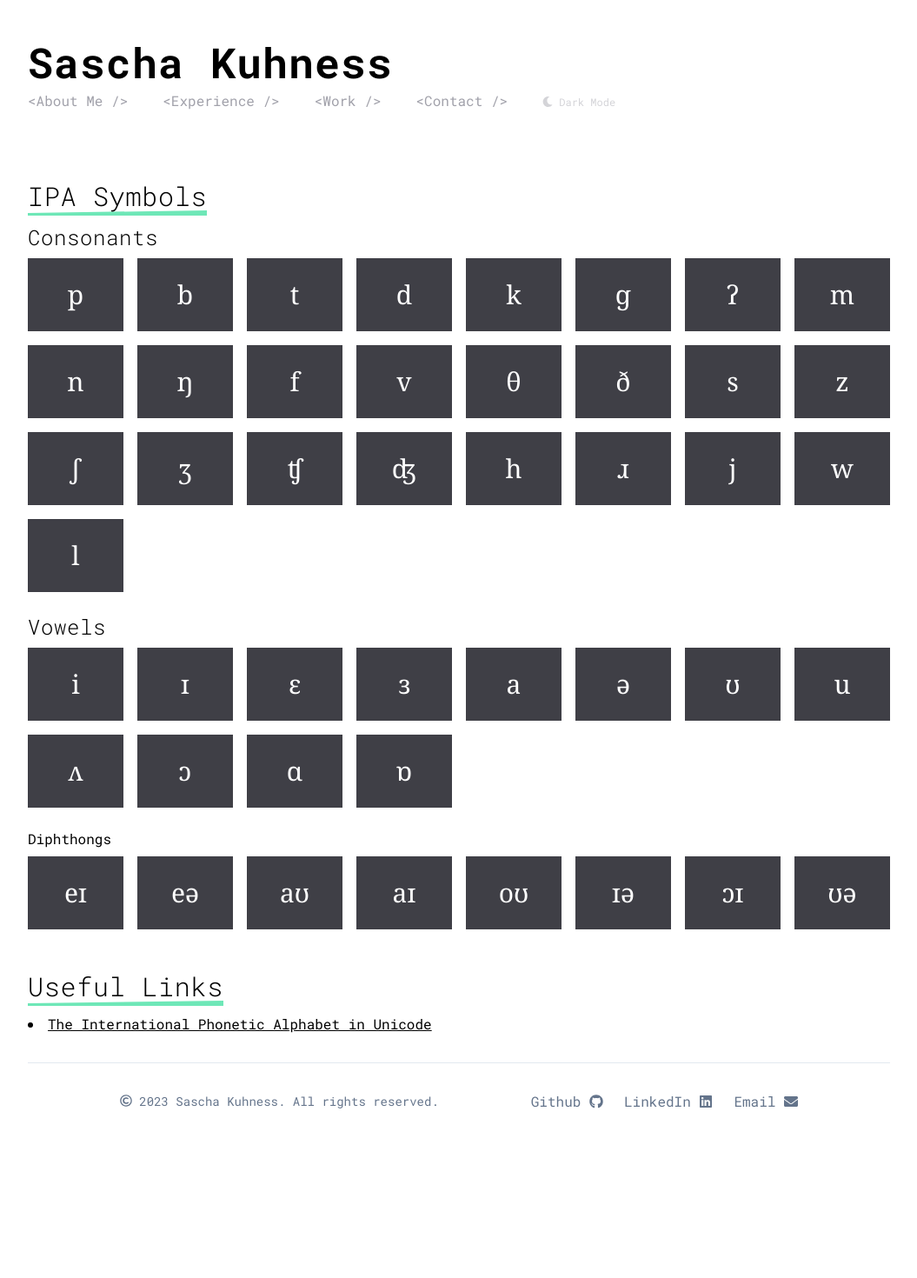
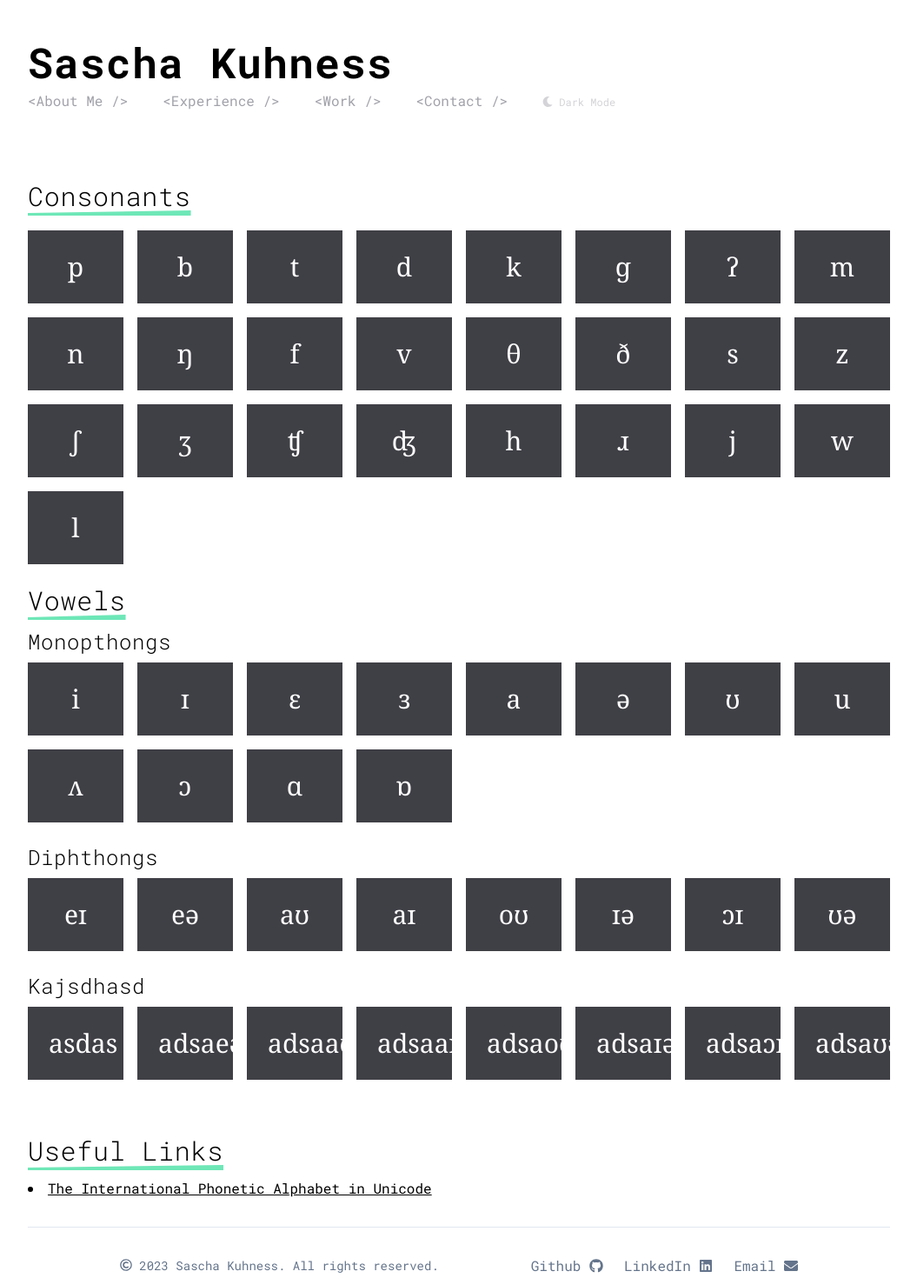
Before and after one commit to SaschaVII/portfolio, a Next.js app: page /ipa in a window 1280 px wide. Shown: the top 1470 px of the page at 87% size, without its empty margins (112-1167 px from the left). Before the commit the page ends 1303 px from the top, so only its background shows below. Built offline with nearby package versions, Linux system fonts and the light colour scheme.

Commit message:
Refactor ipaData visualisation

```diff
--- a/pages/ipa.js
+++ b/pages/ipa.js
@@ -1,7 +1,6 @@
 import IpaCard from "@/components/ipaCard";
 import IpaMerger from "@/components/ipaMerger";
 import Head from "next/head";
-import { parse } from "postcss";
 import { useState, useEffect } from "react";
 
 const Contact = () => {
@@ -23,6 +22,22 @@ const Contact = () => {
 
     const addToIpaMerger = symbol => setMergedString(current => current + symbol);
     const deleteMergedString = () => setMergedString("");
+    const generateSubHeaderOrIpaCards = (item, itemKey) => {
+        console.log("item", item);
+        if (Array.isArray(item)) {
+            return (
+                <>
+                    <h2 className="capitalize">{itemKey}</h2>
+                    <div className="grid grid-cols-1 md:grid-cols-4 lg:grid-cols-8 gap-4 py-2 mb-4">
+                        {item.map((text, index) => (
+                                <IpaCard key={index} title={text} clickHandler={addToIpaMerger} />
+                        ))}
+                    </div>
+                </>
+            );
+        }
+        return Object.keys(item).map(key => generateSubHeaderOrIpaCards(item[key], key));
+    }
 
     return (
         <>
@@ -31,25 +46,12 @@ const Contact = () => {
             </Head>
             <div className="container mt-5 sm:mt-20">
                 <section>
-                    <h1 className="mb-2 inline-block is-underlined">IPA Symbols</h1>
-                    <h2>Consonants</h2>
-                    <div className="grid grid-cols-1 md:grid-cols-4 lg:grid-cols-8 gap-4 py-2 mb-4">
-                    {ipaData?.consonants?.map((text, index) => (
-                        <IpaCard key={index} title={text} clickHandler={addToIpaMerger} />
+                    {ipaData && Object.keys(ipaData).map(key => (
+                        <>
+                            <h1 className="mb-2 inline-block is-underlined capitalize" key={key}>{key}</h1>
+                            {generateSubHeaderOrIpaCards(ipaData[key], key)}
+                        </>
                     ))}
-                    </div>
-                    <h2>Vowels</h2>
-                    <div className="grid grid-cols-1 md:grid-cols-4 lg:grid-cols-8 gap-4 py-2 mb-4">
-                    {ipaData?.vowels?.standard?.map((text, index) => (
-                        <IpaCard key={index} title={text} clickHandler={addToIpaMerger} />
-                    ))}
-                    </div>
-                    <h3>Diphthongs</h3>
-                    <div className="grid grid-cols-1 md:grid-cols-4 lg:grid-cols-8 gap-4 py-2">
-                    {ipaData?.vowels?.diphthongs?.map((text, index) => (
-                        <IpaCard key={index} title={text} clickHandler={addToIpaMerger} />
-                    ))}
-                    </div>
                     {(mergedString) &&
                         <>
                             <h1 className="mb-2 inline-block is-underlined mt-10">Symbol Merger</h1><br />
--- a/public/ipa.json
+++ b/public/ipa.json
@@ -1,5 +1,6 @@
 {
-	"consonants": [
+	"consonants": {
+		"": [
 			"p",
 			"b",
 			"t",
@@ -25,9 +26,10 @@
 			"j",
 			"w",
 			"l"
-	],
+		]
+	},
 	"vowels": {
-		"standard": [
+		"monopthongs": [
 			"i",
             "ɪ",
 			"ɛ",
@@ -50,6 +52,16 @@
 			"ɪə",
 			"ɔɪ",
 			"ʊə"
+		],
+		"kajsdhasd": [
+			"asdas",
+			"adsaeə",
+			"adsaaʊ",
+			"adsaaɪ",
+			"adsaoʊ",
+			"adsaɪə",
+			"adsaɔɪ",
+			"adsaʊə"
 		]
 	}
 }
```
Lines whose indentation alone changed are shown as unchanged.
